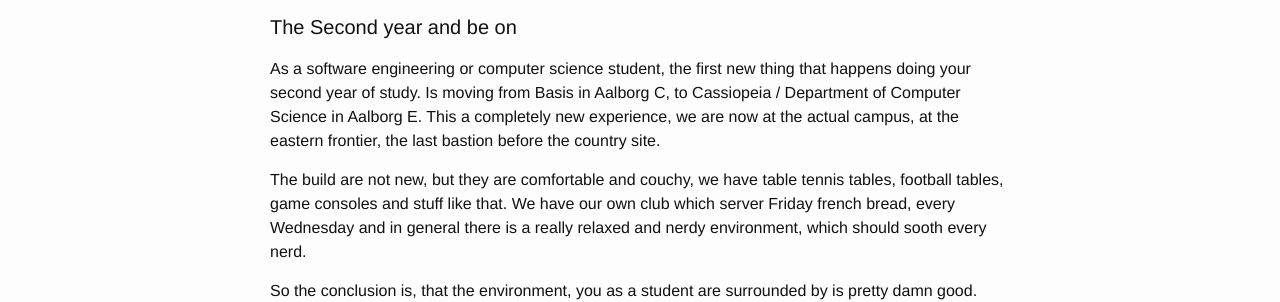
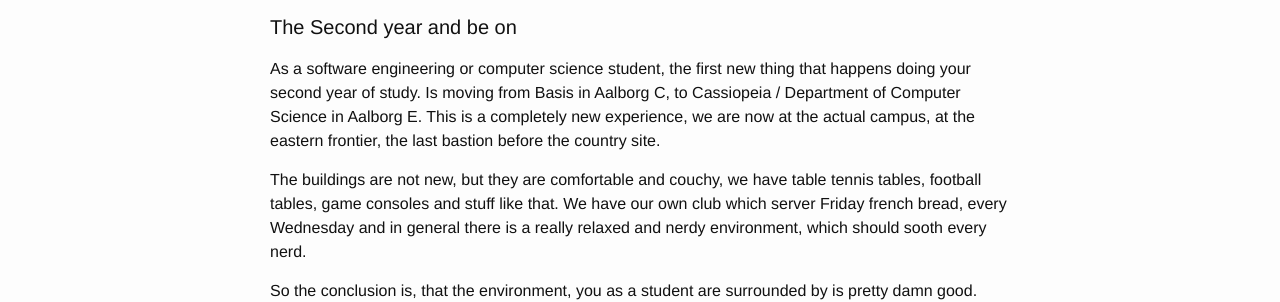
Before and after one commit to looopTools/looopTools.github.io, a Jekyll site: the page built from _posts/2015-08-19-studying-in-aalborg.markdown, in a window 1280 px wide. Shown: the part 668-970 px from the top of the page. Built offline with Jekyll 4.4.1, drawn with Linux system fonts in a browser that asks for light colours.

Commit message:
missing words

```diff
--- a/_posts/2015-08-19-studying-in-aalborg.markdown
+++ b/_posts/2015-08-19-studying-in-aalborg.markdown
@@ -15,9 +15,9 @@ Most first year students whom attend the university and belongs to the faculty o
 However even though the ruslinger (newbies) do attend the bar or social events, they tend to band together based on field of study. So not many meet across field of study. However the buildings and general environment are wonderful and pretty spacey. So for a project based educational institution such as AAU, that is really great, since there are group rooms, which are assigned to an individual group. So the environment is very good doing the first year. BUT! it becomes even more awesome after the second year, when we move to or department.
 
 #### The Second year and be on
-As a software engineering or computer science student, the first new thing that happens doing your second year of study. Is moving from Basis in Aalborg C, to Cassiopeia / Department of Computer Science in Aalborg E. This a completely new experience, we are now at the actual campus, at the eastern frontier, the last bastion before the country site.
+As a software engineering or computer science student, the first new thing that happens doing your second year of study. Is moving from Basis in Aalborg C, to Cassiopeia / Department of Computer Science in Aalborg E. This is a completely new experience, we are now at the actual campus, at the eastern frontier, the last bastion before the country site.
 
-The build are not new, but they are comfortable and couchy, we have table tennis tables, football tables, game consoles and stuff like that. We have our own club which server Friday french bread, every Wednesday and in general there is a really relaxed and nerdy environment, which should sooth every nerd.
+The buildings are not new, but they are comfortable and couchy, we have table tennis tables, football tables, game consoles and stuff like that. We have our own club which server Friday french bread, every Wednesday and in general there is a really relaxed and nerdy environment, which should sooth every nerd.
 
 So the conclusion is, that the environment, you as a student are surrounded by is pretty damn good.
 
```
